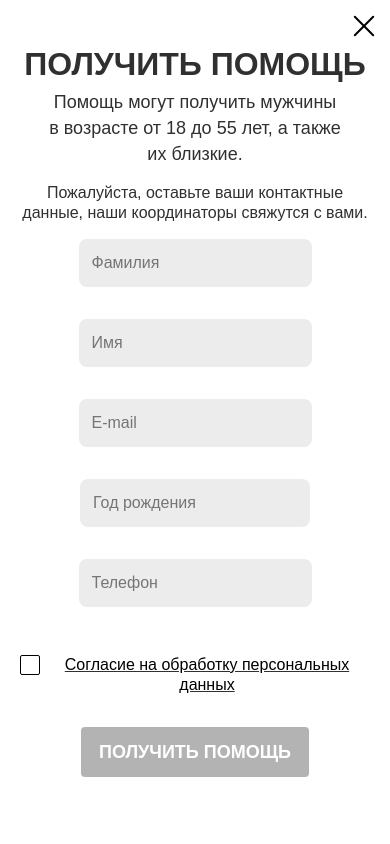
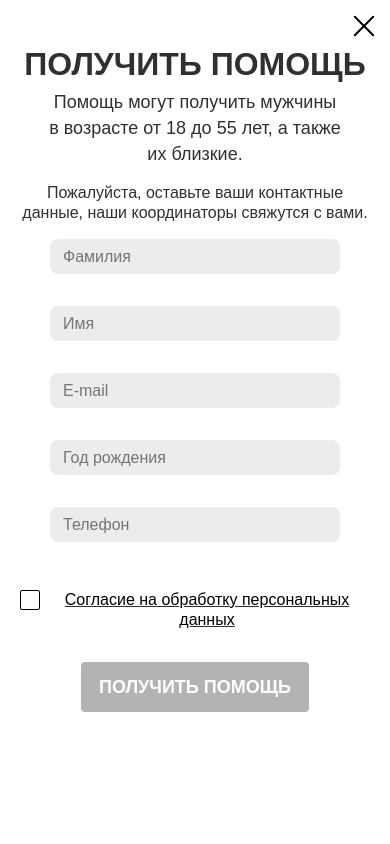
Before and after one commit to GuildOfDevelopers/diaconiafond-frontend, a React (Create React App) app: page / in a window 390 px wide. Both pictures are taken after a click on the button "ПОЛУЧИТЬ ПОМОЩЬ". Shown: the top 844 px of the page. Built offline with nearby package versions, Linux system fonts and the light colour scheme; a web font is replaced by a local one.

Commit message:
add validation to email, fix form

```diff
--- a/src/components/Popup/GetHelp/Form.jsx
+++ b/src/components/Popup/GetHelp/Form.jsx
@@ -103,6 +103,11 @@ const Form = ({ openPopup }) => {
             placeholder="E-mail"
             {...register("Email", {
               required: "Поле обязательно для заполнения",
+              pattern: {
+                value:
+                  /^[a-zA-Z0-9.!#$%&’*+/=?^_`{|}~-]+@[a-zA-Z0-9-]+(?:\.[a-zA-Z0-9-]+)*$/,
+                message: "Введите корректный адрес почты",
+              },
             })}
           />
           <div className={style.inputError}>
--- a/src/components/Popup/GetHelp/GetHelp.module.scss
+++ b/src/components/Popup/GetHelp/GetHelp.module.scss
@@ -48,7 +48,7 @@
   }
 
   input:not([type = 'checkbox']):not([type = 'button']) {
-    max-width: 292px;
+    min-width: 290px;
     height: 48px;
     padding: 0 13px;
     border: none;
@@ -177,5 +177,9 @@
     .desc {
       @include font_16
     }
+
+    input:not([type = 'checkbox']):not([type = 'button']) {
+      height: 35px;
+    }
   }
 }
```
